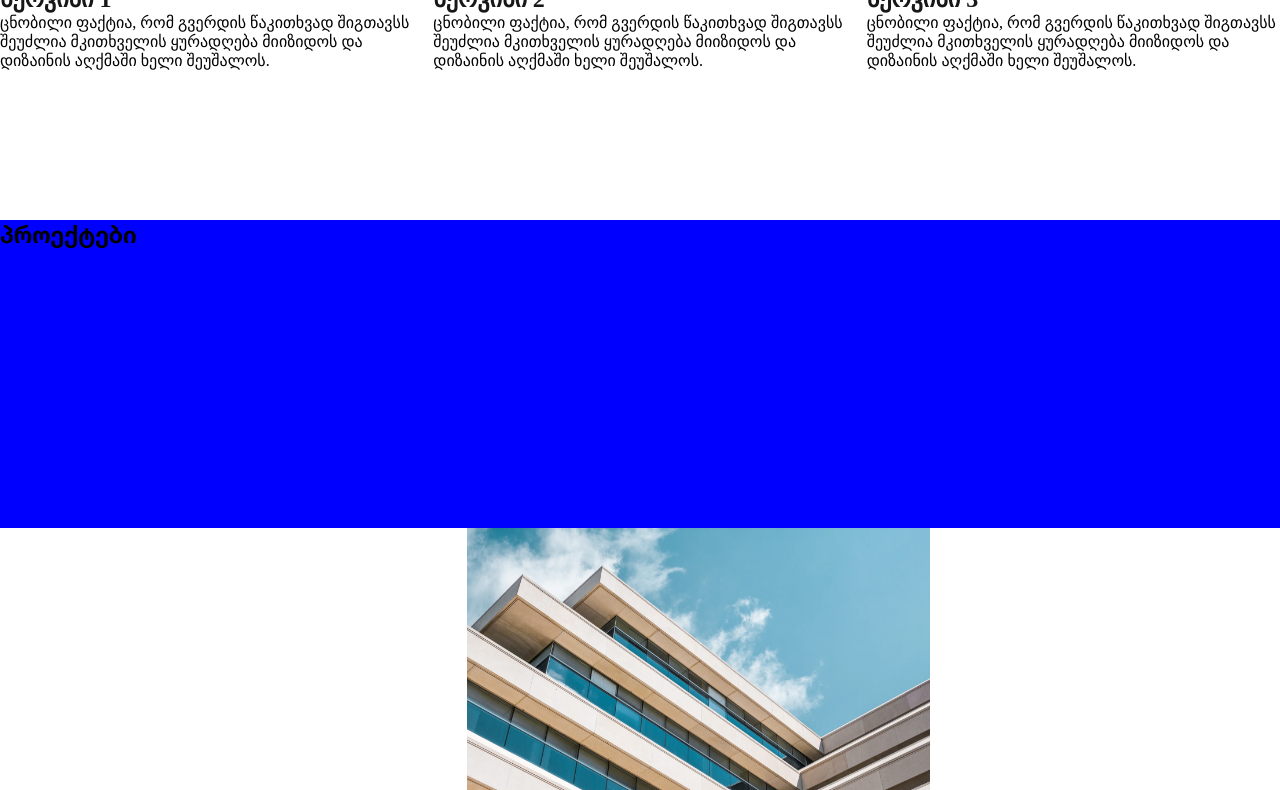
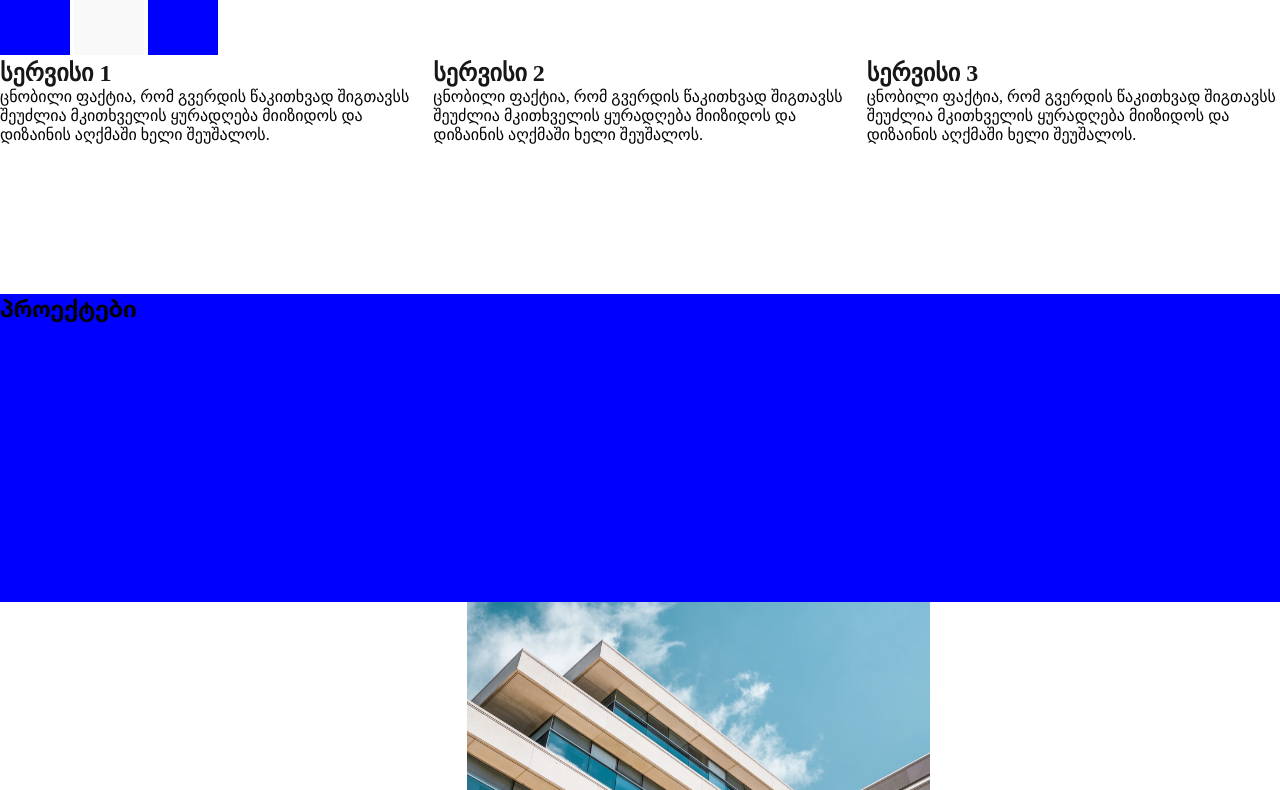
Before and after one commit to Mikheil-Abuladze/m.abuladze-d.bibileishvili-davaleba-N6, a plain HTML site: page index.html in a window 1280 px wide. Shown: the part 43-833 px from the top of the page. Drawn offline with Linux system fonts and the light colour scheme.

Commit message:
დამატებულია ფერადი Icon-ები

```diff
--- a/css/style.css
+++ b/css/style.css
@@ -70,3 +70,22 @@ article {
   src: url('/Fonts/HELVETICA-NEUE-LT-GEO-75-BOLD.ttf');
   width: calc(100%-1513px);
 }
+.fixed {
+  background-color: blue;
+  width: 70px;
+  height: 70px;
+  display: inline-block;
+}
+.fixed2 {
+  background-color:#F9F9F9;
+  width: 70px;
+  height: 70px;
+  right: 3px;
+  display: inline-block;
+}
+.fixed3 {
+  background-color: blue;
+  width: 70px;
+  height: 70px;
+  display: inline-block;
+}
--- a/index.html
+++ b/index.html
@@ -11,6 +11,9 @@
       <div>
         <h1 class="Main-header">სერვისები</h1>
       </div>
+      <div class="fixed"></div>
+      <div class="fixed2"></div>
+      <div class="fixed3"></div>
       <article class="Article-services">
         <div>
           <h2 class="Header-for-article">სერვისი 1</h2>
```
